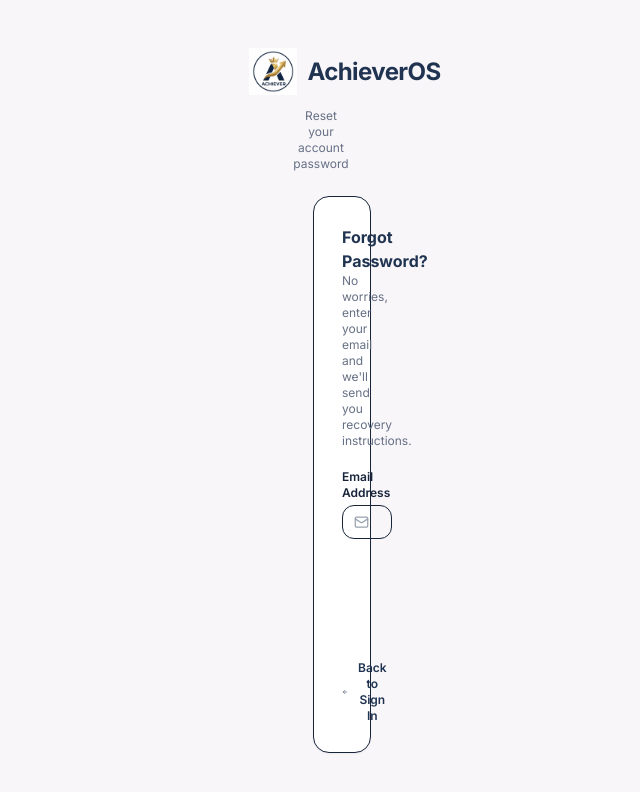
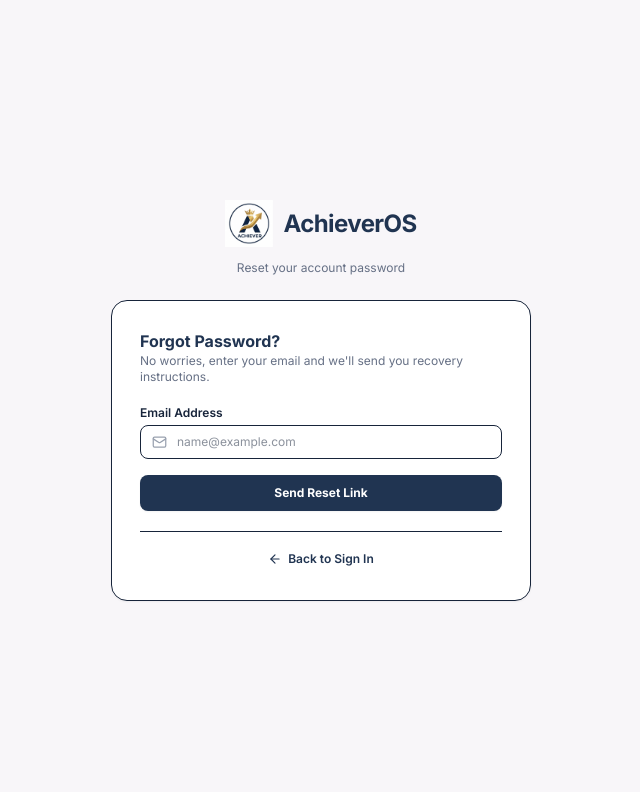
Before and after one commit to aravindbanavath293-bit/Achiever-OS, a React (Vite) app in the folder frontend/: page /forgot-password in a window 1280 px wide. Shown: the top 792 px of the page, without its empty margins (319-959 px from the left). Built offline with nearby package versions, Linux system fonts and the light colour scheme; no server answers.

Commit message:
fix: add root package.json for root npm run dev and fix Tailwind v4 max-w spacing collision on auth cards

```diff
--- a/frontend/src/index.css
+++ b/frontend/src/index.css
@@ -72,20 +72,6 @@
   /* Typography */
   --font-sans: 'Inter', system-ui, -apple-system, sans-serif;
   --font-handwriting: 'Caveat', cursive;
-
-  /* Spacing */
-  --spacing-xs: 4px;
-  --spacing-sm: 8px;
-  --spacing-md: 16px;
-  --spacing-lg: 24px;
-  --spacing-xl: 32px;
-
-  /* Border Radius */
-  --radius-sm: 4px;
-  --radius-md: 8px;
-  --radius-lg: 12px;
-  --radius-xl: 16px;
-  --radius-full: 9999px;
 
   /* Shadows */
   --shadow-sm: 0 1px 2px rgba(0,0,0,0.05);
--- a/frontend/src/pages/ForgotPassword.tsx
+++ b/frontend/src/pages/ForgotPassword.tsx
@@ -21,7 +21,7 @@
 
   return (
     <div className="min-h-screen bg-background flex flex-col justify-center items-center p-4">
-      <div className="w-full max-w-md">
+      <div className="w-full max-w-[420px] mx-auto">
         {/* Brand */}
         <div className="flex flex-col items-center gap-2 mb-6 text-center">
           <Link to="/" className="flex items-center gap-2.5">
--- a/frontend/src/pages/Login.tsx
+++ b/frontend/src/pages/Login.tsx
@@ -31,7 +31,7 @@
 
   return (
     <div className="min-h-screen bg-background flex flex-col justify-center items-center p-4">
-      <div className="w-full max-w-md">
+      <div className="w-full max-w-[420px] mx-auto">
         {/* Brand Header */}
         <div className="flex flex-col items-center gap-2 mb-6 text-center">
           <Link to="/" className="flex items-center gap-2.5">
--- a/frontend/src/pages/SignUp.tsx
+++ b/frontend/src/pages/SignUp.tsx
@@ -38,7 +38,7 @@
 
   return (
     <div className="min-h-screen bg-background flex flex-col justify-center items-center p-4">
-      <div className="w-full max-w-md">
+      <div className="w-full max-w-[420px] mx-auto">
         {/* Brand Header */}
         <div className="flex flex-col items-center gap-2 mb-6 text-center">
           <Link to="/" className="flex items-center gap-2.5">
```
Also changed, not shown: package.json (added, +26 -0 lines).
